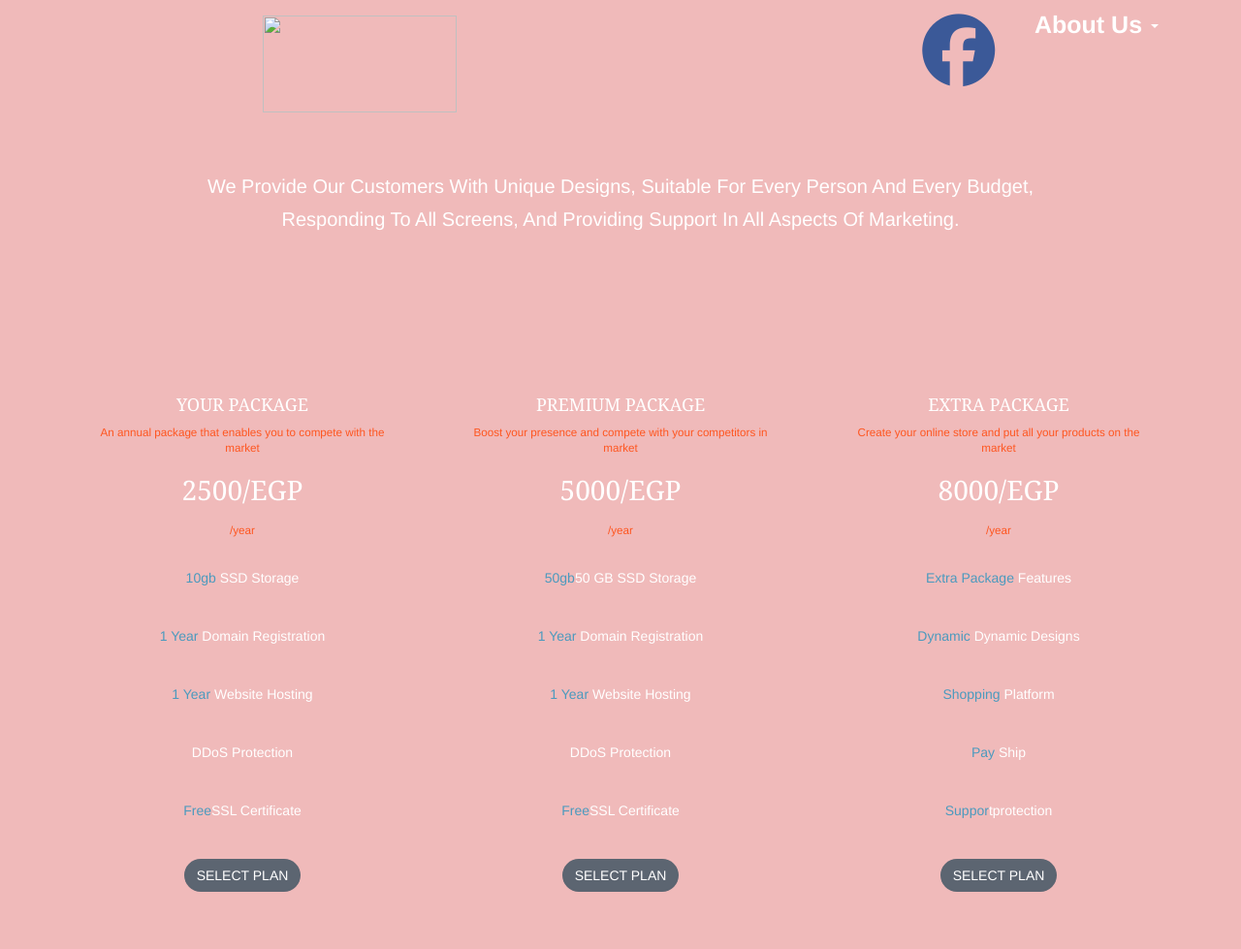
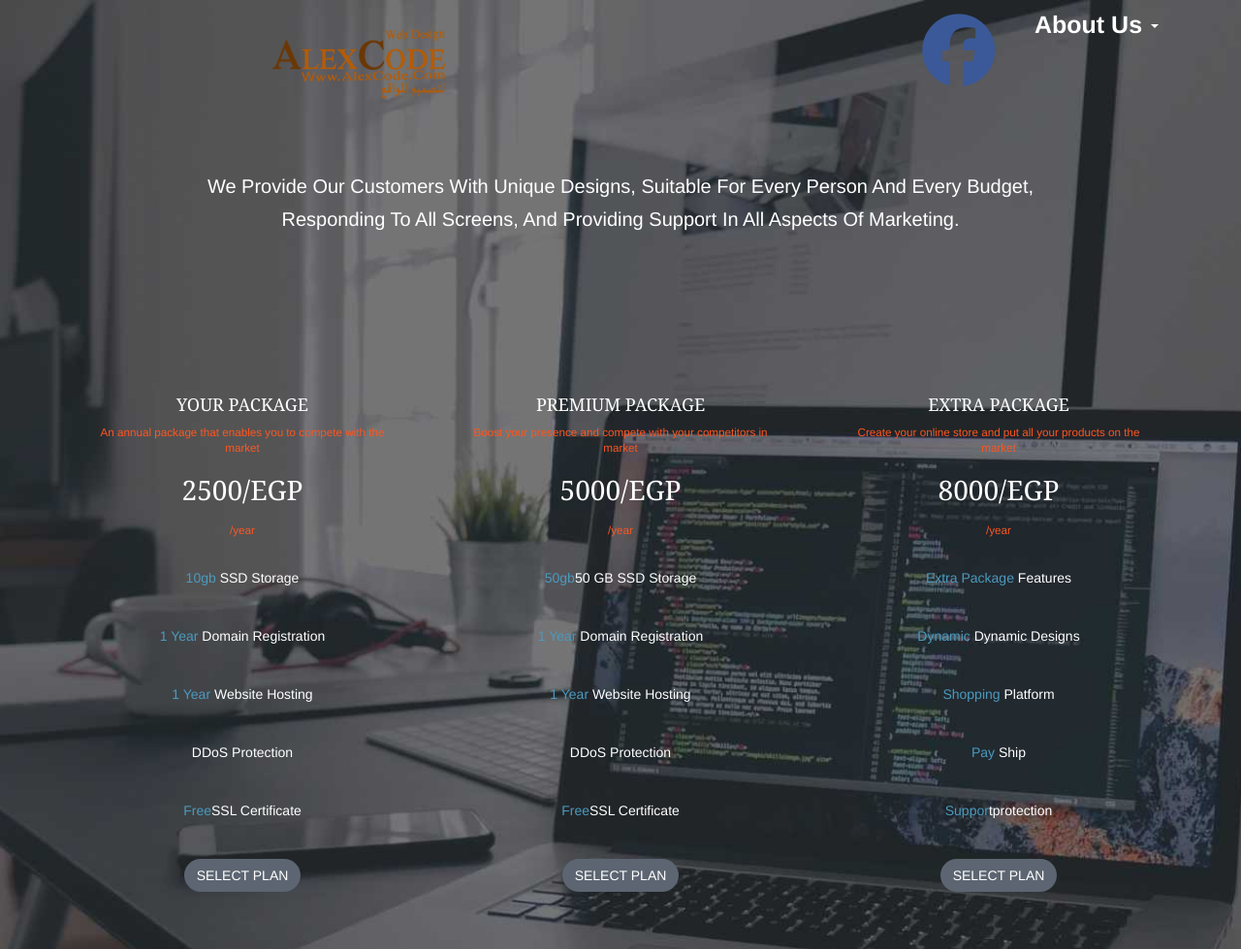
Before and after one commit to Mohammed-Elshaer/web-sit, a plain HTML site: page index.html in a window 1280 px wide. Shown: the top 979 px of the page at 97% size. Drawn offline with nearby package versions, Linux system fonts and the light colour scheme.

Commit message:
change folder

```diff
--- a/css/style.css
+++ b/css/style.css
@@ -8,7 +8,7 @@ body{
     margin: 0;
     padding: 0;
     /* background-color: #131423; */
-    background-image: url(../imag/web-1.jpg);
+    background-image: url(../images/web-1.jpg);
     /* background-size: cover;
     position: 70%;
     background-color: rgba(17, 5, 5, 0.9); */
--- a/index.html
+++ b/index.html
@@ -30,7 +30,7 @@
                         <span class="icon-bar"></span>
                         <span class="icon-bar"></span>
                     </button>
-                    <a class="navbar-brand" href="#"><img class="logo" src="logo/logo.png" height="100" width="200"></a>
+                    <a class="navbar-brand" href="#"><img class="logo" src="log/logo.png" height="100" width="200"></a>
                 </div>
                 <div class="collapse navbar-collapse" id="nav">
                     <ul class="nav navbar-nav navbar-right">
```
